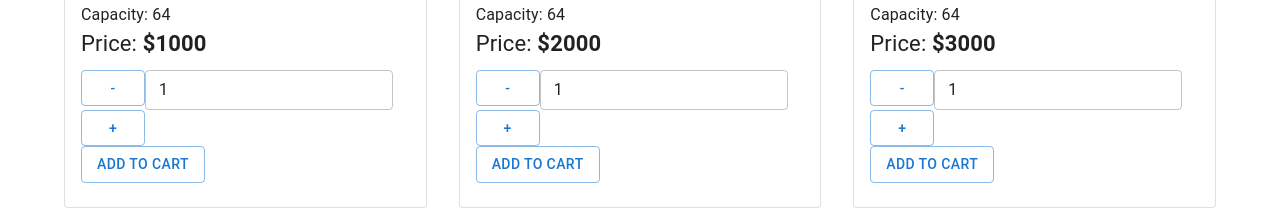
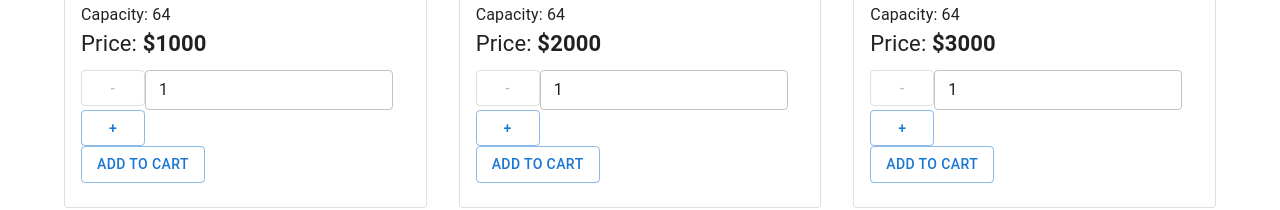
Before and after one commit to vvs0503624459/Educational-project-in-React, a React (Create React App) app: page / in a window 1280 px wide. Shown: the part 499-709 px from the top of the page. Built offline with nearby package versions, Linux system fonts and the light colour scheme.

Commit message:
set counter

```diff
--- a/src/components/Products/ProductListItem.tsx
+++ b/src/components/Products/ProductListItem.tsx
@@ -1,5 +1,6 @@
 import { Button, Card, CardContent, TextField } from "@mui/material";
 import "./ProductListItem.scss";
+import { useState } from "react";
 type Props = {
   title: string;
   description: string;
@@ -17,6 +18,13 @@ const ProductListItem = ({
   price,
   image,
 }: Props) => {
+  const [count, setCount] = useState<number>(1);
+  const onIncrementClick = () => {
+    setCount((prevState) => prevState + 1);
+  };
+  const onDecrementClick = () => {
+    setCount((prevState) => prevState - 1);
+  };
   return (
     <Card variant="outlined">
       <CardContent>
@@ -31,9 +39,17 @@ const ProductListItem = ({
           Price: <span>${price}</span>
         </div>
         <div className="prodact-quantity">
-          <Button variant="outlined">-</Button>
-          <TextField value="1" size="small"></TextField>
-          <Button variant="outlined">+</Button>
+          <Button
+            variant="outlined"
+            onClick={onDecrementClick}
+            disabled={count <= 1}
+          >
+            -
+          </Button>
+          <TextField value={count} size="small"></TextField>
+          <Button variant="outlined" onClick={onIncrementClick}>
+            +
+          </Button>
         </div>
         <Button variant="outlined">Add to cart</Button>
       </CardContent>
```
